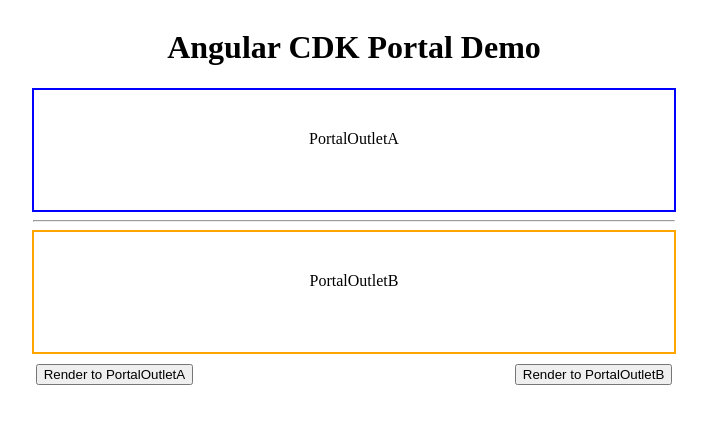
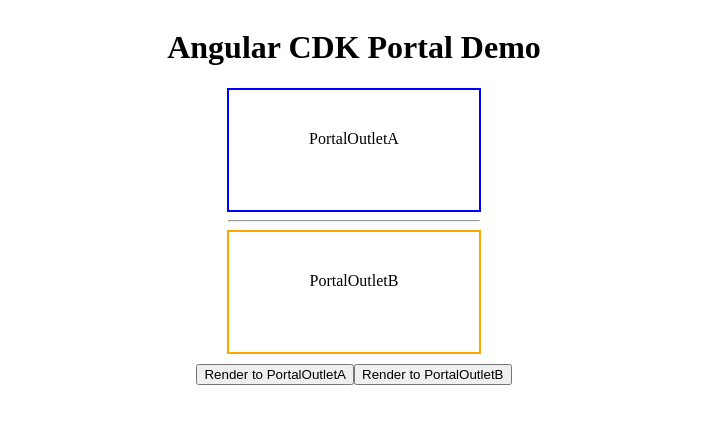
Before and after one commit to systemallica/angular-portals-demo, an Angular app: page / in a window 1280 px wide. Shown: the top 424 px of the page, without its empty margins (294-1001 px from the left). Built offline with nearby package versions, Linux system fonts and the light colour scheme.

Commit message:
refacto: styles

```diff
--- a/src/app/app.component.scss
+++ b/src/app/app.component.scss
@@ -15,7 +15,7 @@ main {
     .b {
       padding-top: 40px;
       height: 80px;
-      width: 50%;
+      width: 250px;
       text-align: center;
     }
     .a {
@@ -25,16 +25,16 @@ main {
       border: 2px solid orange;
     }
     hr {
-      width: 50%;
+      width: 250px;
     }
   }
 
   .buttons {
     margin-top: 10px;
-    width: 100%;
+    width: 50%;
     display: flex;
     align-items: flex-start;
     flex: 2;
-    justify-content: space-evenly;
+    justify-content: center;
   }
 }
```
